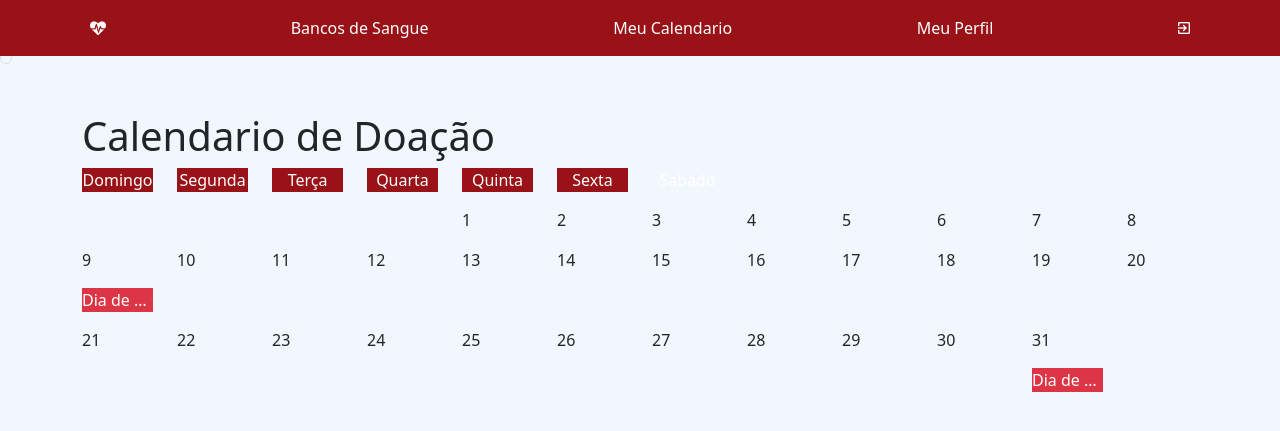
After one commit to FelipeValeriano21/Blood-Donate-APP, a PHP site: page /Views/calendario.php in a window 1280 px wide. The commit adds this page. Shown: the top 431 px of the page. Run offline with PHP 8.4, Linux system fonts and the light colour scheme; some libraries are stand-ins or nearby versions; some web fonts are replaced.

Commit message:
commit edit front

```diff
--- a/DAO/clientDAO.php
+++ b/DAO/clientDAO.php
@@ -37,6 +37,7 @@ class clientDAO
         $stmt = $this->conexao->prepare("SELECT * FROM `client` WHERE `ClientEmail` = ? AND `ClientPassword` = ?");
         $stmt->bindValue(1, $model->email);
         $stmt->bindValue(2, $model->senha);
+
         $stmt->execute();
         return $stmt->fetchAll(PDO::FETCH_CLASS);
 
--- a/Models/clientModel.php
+++ b/Models/clientModel.php
@@ -37,6 +37,7 @@ class clientModel
             return false;
         } else {
             return $resultados;
+
         }
     }
 }
--- /dev/null
+++ b/Views/calendario.php
@@ -0,0 +1,150 @@
+<?php include 'nav.php'; ?>
+
+<!DOCTYPE html>
+<html data-bs-theme="light" lang="en">
+
+<head>
+    <meta charset="utf-8">
+    <meta name="viewport" content="width=device-width, initial-scale=1.0, shrink-to-fit=no">
+    <title>Untitled</title>
+    <link rel="stylesheet" href="../views/assets/bootstrap/css/bootstrap.min.css">
+    <link rel="stylesheet" href="https://fonts.googleapis.com/css?family=Roboto+Condensed:400,400i,700,700i">
+    <link rel="stylesheet" href="../views/assets/fonts/font-awesome.min.css">
+    <link rel="stylesheet" href="../views/assets/css/styles.min.css">
+</head>
+
+<body>
+    <div class="mt-5 mb-5">
+        <div class="container" id="cal"><i class="fa fa-calendar-o d-none"></i>
+            <h1>Calendario de Doação</h1>
+            <div class="row d-none d-md-flex seven-cols days-sticky">
+                <div class="col-md-1 day days">
+                    <p class="text-center text-white" style="background: #991217;">Domingo</p>
+                </div>
+                <div class="col-md-1 day days">
+                    <p class="text-center text-white" style="background: #991217;">Segunda</p>
+                </div>
+                <div class="col-md-1 day days">
+                    <p class="text-center text-white" style="background: #991217;">Terça</p>
+                </div>
+                <div class="col-md-1 day days">
+                    <p class="text-center text-white" style="background: #991217;">Quarta</p>
+                </div>
+                <div class="col-md-1 day days">
+                    <p class="text-center text-white" style="background: #991217;">Quinta</p>
+                </div>
+                <div class="col-md-1 day days">
+                    <p class="text-center text-white" style="background: #991217;">Sexta</p>
+                </div>
+                <div class="col-md-1 day days">
+                    <p class="text-center text-white">Sabado</p>
+                </div>
+            </div>
+            <div class="row seven-cols">
+                <div class="col-md-1 text-truncate d-none d-md-block ps-1 pe-1 day-blank"></div>
+                <div class="col-md-1 text-truncate d-none d-md-block ps-1 pe-1 day-blank"></div>
+                <div class="col-md-1 text-truncate d-none d-md-block ps-1 pe-1 day-blank"></div>
+                <div class="col-md-1 text-truncate d-none d-md-block ps-1 pe-1 day-blank"></div>
+                <div class="col-md-1 day bg-events">
+                    <p class="date">1</p>
+                </div>
+                <div class="col-md-1 day bg-events">
+                    <p class="date">2</p>
+                </div>
+                <div class="col-md-1 day bg-events">
+                    <p class="date">3</p>
+                </div>
+                <div class="col-md-1 day bg-events">
+                    <p class="date">4</p>
+                </div>
+                <div class="col-md-1 day bg-events">
+                    <p class="date">5</p>
+                </div>
+                <div class="col-md-1 day bg-events">
+                    <p class="date">6</p>
+                </div>
+                <div class="col-md-1 day bg-events">
+                    <p class="date">7</p>
+                </div>
+                <div class="col-md-1 day bg-events">
+                    <p class="date">8</p>
+                </div>
+                <div class="col-md-1 day bg-events">
+                    <p class="date">9</p>
+                    <p class="text-truncate text-center text-white bg-danger event" data-bs-toggle="tooltip" data-bss-tooltip="" title="Click for more info">Dia de doar</p>
+                </div>
+                <div class="col-md-1 day bg-events">
+                    <p class="date">10</p>
+                </div>
+                <div class="col-md-1 day bg-events">
+                    <p class="date">11</p>
+                </div>
+                <div class="col-md-1 day bg-events">
+                    <p class="date">12</p>
+                </div>
+                <div class="col-md-1 day bg-events">
+                    <p class="date">13</p>
+                </div>
+                <div class="col-md-1 day bg-events">
+                    <p class="date">14</p>
+                </div>
+                <div class="col-md-1 day bg-events">
+                    <p class="date">15</p>
+                </div>
+                <div class="col-md-1 day bg-events">
+                    <p class="date">16</p>
+                </div>
+                <div class="col-md-1 day bg-events">
+                    <p class="date">17</p>
+                </div>
+                <div class="col-md-1 day bg-events">
+                    <p class="date">18</p>
+                </div>
+                <div class="col-md-1 day bg-events">
+                    <p class="date">19</p>
+                </div>
+                <div class="col-md-1 day bg-events">
+                    <p class="text-nowrap date">20</p>
+                </div>
+                <div class="col-md-1 day bg-events">
+                    <p class="date">21</p>
+                </div>
+                <div class="col-md-1 day bg-events">
+                    <p class="date">22</p>
+                </div>
+                <div class="col-md-1 day bg-events">
+                    <p class="date">23</p>
+                </div>
+                <div class="col-md-1 day bg-events">
+                    <p class="date">24</p>
+                </div>
+                <div class="col-md-1 day bg-events">
+                    <p class="text-nowrap date">25</p>
+                </div>
+                <div class="col-md-1 day bg-events">
+                    <p class="date">26</p>
+                </div>
+                <div class="col-md-1 day bg-events">
+                    <p class="date">27</p>
+                </div>
+                <div class="col-md-1 day bg-events">
+                    <p class="date">28</p>
+                </div>
+                <div class="col-md-1 day bg-events">
+                    <p class="date">29</p>
+                </div>
+                <div class="col-md-1 day bg-events">
+                    <p class="date">30</p><a href="#"></a>
+                </div>
+                <div class="col-md-1 day bg-events">
+                    <p class="date">31</p><a href="#"></a>
+                    <p class="text-truncate text-center text-white bg-danger event" data-bs-toggle="tooltip" data-bss-tooltip="" title="Click for more info">Dia de doar</p>
+                </div>
+            </div>
+        </div>
+    </div>
+    <script src="../views/assets/bootstrap/js/bootstrap.min.js"></script>
+    <script src="../views/assets/js/script.min.js"></script>
+</body>
+
+</html>
--- a/Views/nav.php
+++ b/Views/nav.php
@@ -37,10 +37,10 @@ if (isset($_SESSION['usuario_id']) && isset($_SESSION['usuario_nome'])) {
                                     <div class="collapse navbar-collapse" id="menu">
                                         <ul class="navbar-nav flex-grow-1 justify-content-between">
                                             <li class="nav-item d-none d-xs-block d-md-block"><a class="nav-link" style="color: white;" href="/menu"><i class="fa fa-heartbeat apple-logo"></i></a></li>
-                                            <li class="nav-item"><a class="nav-link" style="color: white;" href="">Bancos de Sangue</a></li>
-                                            <li class="nav-item"><a class="nav-link" style="color: white;" href="">Meu Calendario</a></li>
-                                            <li class="nav-item"><a class="nav-link" style="color: white;" href="/Profile">Meu Perfil</a></li>
-                                            <li class="nav-item d-none d-xs-block d-md-block"><a class="nav-link" style="color: white;" href="/Login"><i class="icon ion-android-exit"></i></a></li>
+                                            <li class="nav-item"><a class="nav-link" style="color: white;" href="/bancosdesangue">Bancos de Sangue</a></li>
+                                            <li class="nav-item"><a class="nav-link" style="color: white;" href="/calendario">Meu Calendario</a></li>
+                                            <li class="nav-item"><a class="nav-link" style="color: white;" href="/profile">Meu Perfil</a></li>
+                                            <li class="nav-item d-none d-xs-block d-md-block"><a class="nav-link" style="color: white;" href="/logout"><i class="icon ion-android-exit"></i></a></li>
 
                                         </ul>
                                     </div>
```
Also changed, not shown: Controllers/clientController.php (+32 -2 lines), Routes/router.php (+16 -2 lines), Views/404.php (added, +31 -0 lines), Views/assets/bootstrap/js/mask.js (added, +10 -0 lines), Views/assets/bootstrap/js/register.js (+18 -10 lines), Views/bancodesangue.php (added, +41 -0 lines), Views/login.php (+17 -5 lines), Views/menu.php (+5 -4 lines), Views/profile.php (+55 -44 lines), Views/register.php (+13 -13 lines), Views/assets/img/junior.png (added).
